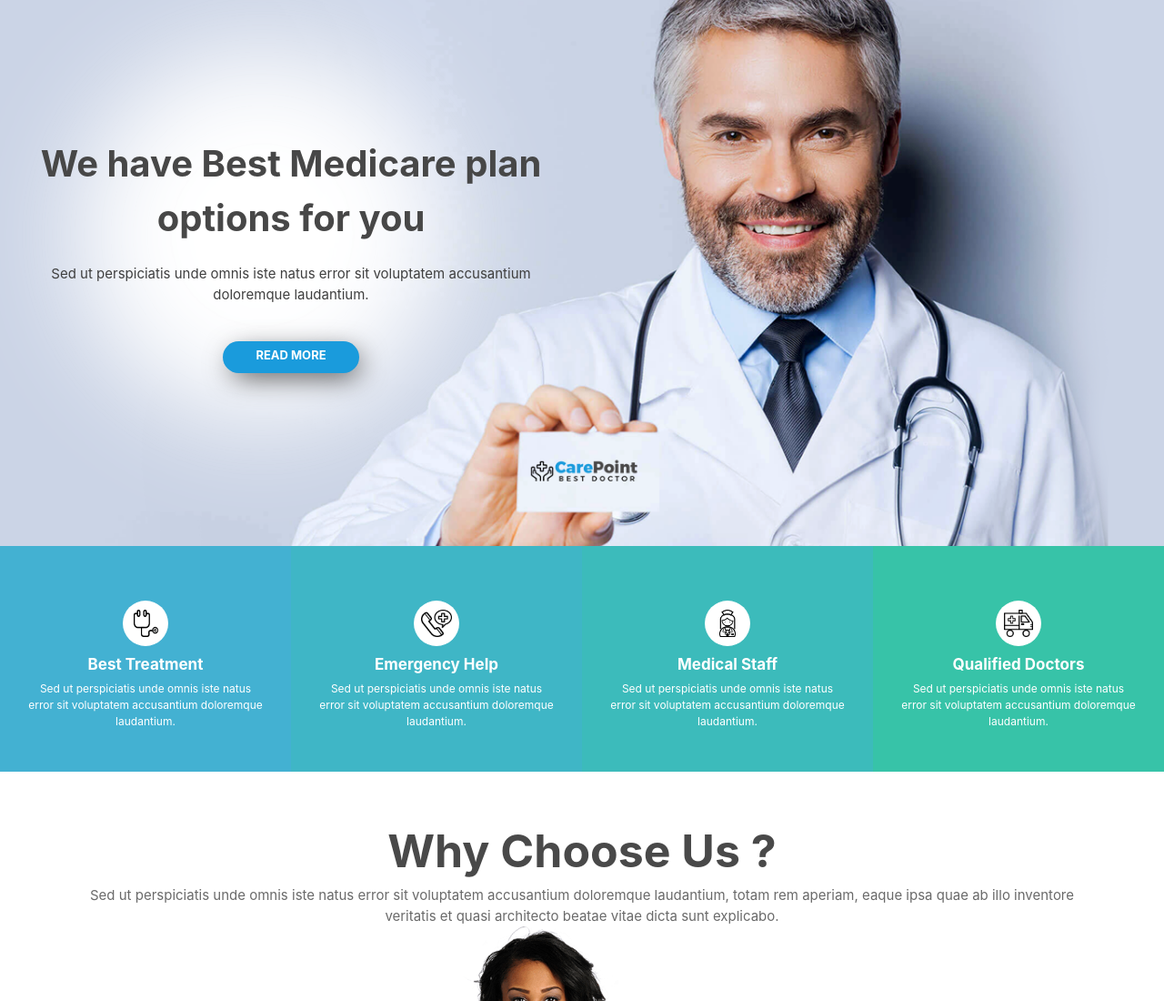
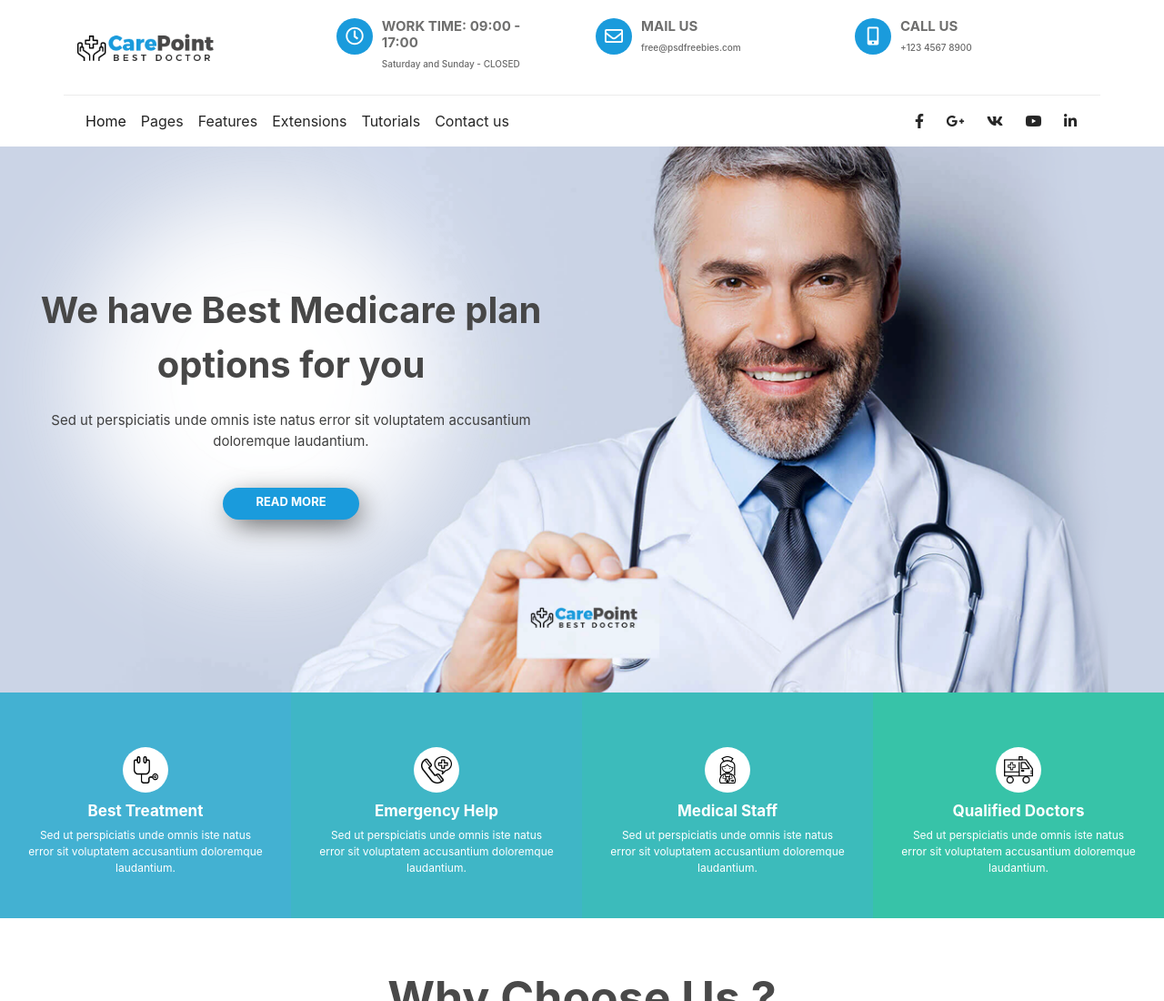
Before and after one commit to ingamorari/medical-hospital, a website: page index.html in a window 1280 px wide. Shown: the top 1100 px of the page at 91% size. Drawn offline with nearby package versions, Linux system fonts and the light colour scheme.

Commit message:
Add header section

```diff
--- a/assets/styles/styles.scss
+++ b/assets/styles/styles.scss
@@ -36,6 +36,76 @@ a {
     padding: 5px;
     &:focus {
       outline: none;
+    }
+  }
+}
+main{
+  .navbar-class {
+    display: flex;
+  }
+  .header {
+    .header-logo{
+      border-bottom: 1px solid rgba(194, 194, 194, 0.30980392156862746);
+      color: black;
+        .choosing-block {
+          display: flex;
+          .icon-block {
+            margin: 20px 0 10px 0;
+            height: 40px;
+            width: 40px;
+            display: flex;
+            background-color: $header-icons;
+            border-radius: 50%;
+
+            i {
+              margin: auto;
+              color: white;
+              font-size: 20px;
+            }
+          }
+            .text-block{
+  margin: 20px 10px;
+  h4{
+    font-size: 10px;
+    color: #6a6a6a;
+
+  }
+  h3 {
+    text-align: left;
+    font-size: 15px;
+    font-weight: bold;
+    color: #6f6f6e;
+  }
+
+}
+        }
+    }
+    .header-menu{
+      .links-block{
+        a{
+          color: #262626;
+          &:hover {
+            color: gray;
+          }
+        }
+
+      }
+
+
+        .icons-position {
+          //display: flex;
+          color: black;
+          margin: auto;
+          a {
+            width: auto;
+            padding: 10px 10px;
+
+            &:hover {
+              color: gray;
+            }
+          }
+        }
+
     }
   }
 }
--- a/index.html
+++ b/index.html
@@ -23,6 +23,95 @@
     <link href="assets/styles/styles.css" rel="stylesheet" type="text/css" />
   </head>
   <body>
+  <main>
+    <div class="header  ">
+      <div class="container d-block">
+        <div class="row header-logo">
+          <div class="col-lg-3 col-md-6 col-12 d-flex">
+            <div class="logo mt-auto mb-auto">
+              <img src="assets/images/Logo.png" alt="no image" height="30" />
+            </div>
+          </div>
+            <div class="col-lg-3 col-md-6 col-12 choosing-block">
+              <div class="icon-block">
+                <i class="far fa-clock"></i>
+              </div>
+              <div class="text-block">
+                <h3>WORK TIME: 09:00 - 17:00
+                </h3>
+                <h4>Saturday and Sunday - CLOSED</h4>
+              </div>
+            </div>
+
+            <div class="col-lg-3 col-md-6 col-12 choosing-block">
+              <div class="icon-block">
+                <i class="far fa-envelope"></i>
+              </div>
+              <div class="text-block">
+                <h3>MAIL US</h3>
+                <h4>free@psdfreebies.com</h4>
+              </div>
+            </div>
+
+            <div class="col-lg-3 col-md-6 col-12 choosing-block">
+              <div class="icon-block">
+                <i class="fas fa-mobile-alt"></i>
+              </div>
+
+              <div class="text-block">
+                <h3>CALL US</h3>
+                <h4>+123 4567 8900</h4>
+              </div>
+
+            </div>
+
+        </div>
+        <div class="row header-menu">
+            <nav class="navbar navbar-expand-lg navbar-light w-100 links-block">
+              <div>
+              <button class="navbar-toggler " type="button" data-toggle="collapse" data-target="#navbarNav"
+                      aria-controls="navbarNav" aria-expanded="false" aria-label="Toggle navigation">
+                <span class="navbar-toggler-icon"></span>
+              </button></div>
+            <div class=" mt-auto mb-auto collapse navbar-collapse " id="navbarNav">
+              <div class="navbar-nav ">
+                  <a class="nav-item nav-link active" href="#"
+                  >Home <span class="sr-only">(current)</span></a
+                  >
+                  <a class="nav-item nav-link" href="#">Pages</a>
+                  <a class="nav-item nav-link" href="#">Features</a>
+                  <a class="nav-item nav-link" href="#">Extensions</a>
+                  <a class="nav-item nav-link" href="#">Tutorials</a>
+                  <a class="nav-item nav-link" href="#">Contact us</a>
+            </div>
+
+
+          </div>
+              <div class=" icons-position  ">
+                <a href="#">
+                  <i class="fab fa-facebook-f"></i>
+                </a>
+                <a href="#">
+                  <i class="fab fa-google-plus-g"></i>
+                </a>
+                <a href="#">
+                  <i class="fab fa-vk"></i>
+                </a>
+                <a href="#">
+                  <i class="fab fa-youtube"></i>
+                </a>
+                <a href="#">
+                  <i class="fab fa-linkedin-in"></i>
+                </a>
+              </div>
+
+            </nav>
+
+        </div>
+      </div>
+    </div>
+
+  </main>
     <section id="first-section">
       <div class="col-md-6 col-12 background-img">
         <div class="container">
```
Also changed, not shown: assets/styles/styles.css.
